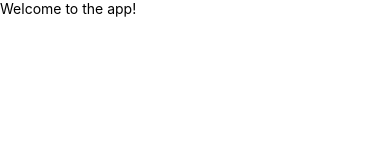
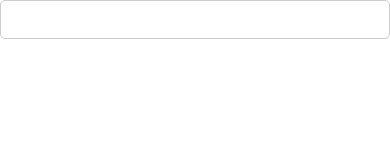
Before and after one commit to avisek123/RNUnitTesting, a React Native app: screen / in a window 390 px wide. Shown: the top 160 px of the page. Built offline with nearby package versions, Linux system fonts and the light colour scheme.

Commit message:
Add Input Text for testing

```diff
--- a/App.tsx
+++ b/App.tsx
@@ -1,10 +1,10 @@
 import React from 'react';
-import {TextComp} from './src/components';
+import {InputField} from './src/components';
 
 const App = () => {
   return (
     <>
-      <TextComp />
+      <InputField />
     </>
   );
 };
--- /dev/null
+++ b/src/components/InputField.tsx
@@ -0,0 +1,27 @@
+import React from 'react';
+import {TextInput, StyleSheet} from 'react-native';
+
+const InputField: React.FC = () => {
+  const [val, setVal] = React.useState('');
+  return (
+    <TextInput
+      testID="input-field"
+      style={styles.input}
+      value={val}
+      onChangeText={str => {
+        setVal(str);
+      }}
+    />
+  );
+};
+
+const styles = StyleSheet.create({
+  input: {
+    borderColor: '#CCCCCC',
+    borderWidth: 1,
+    padding: 10,
+    borderRadius: 5,
+  },
+});
+
+export default InputField;
--- a/src/components/index.ts
+++ b/src/components/index.ts
@@ -2,3 +2,4 @@ export {default as HelloWorld} from './HelloWorld';
 export {default as Greetings} from './Greetings';
 export {default as ButtonComp} from './ButtonComp';
 export {default as TextComp} from './TextComp';
+export {default as InputField} from './InputField';
```
Also changed, not shown: 1 other file (tests, documents, lock files or other folders).
